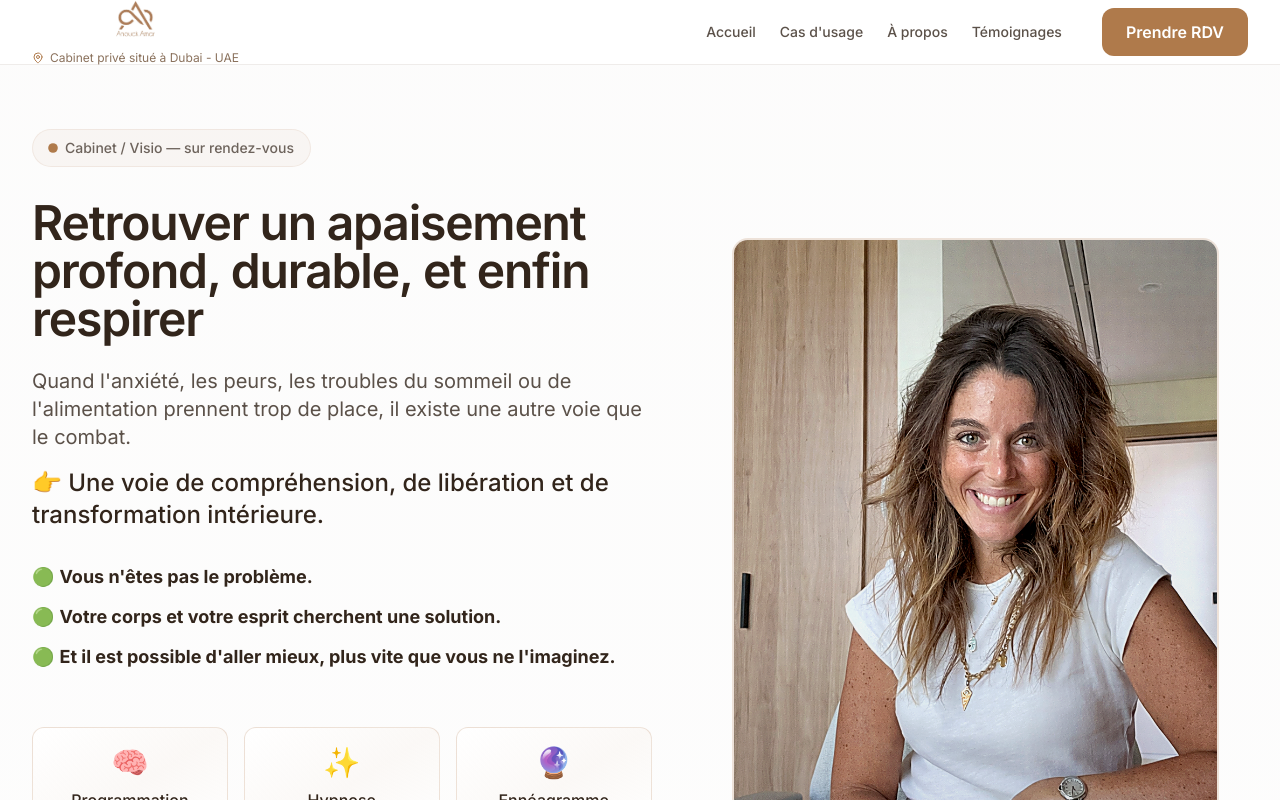
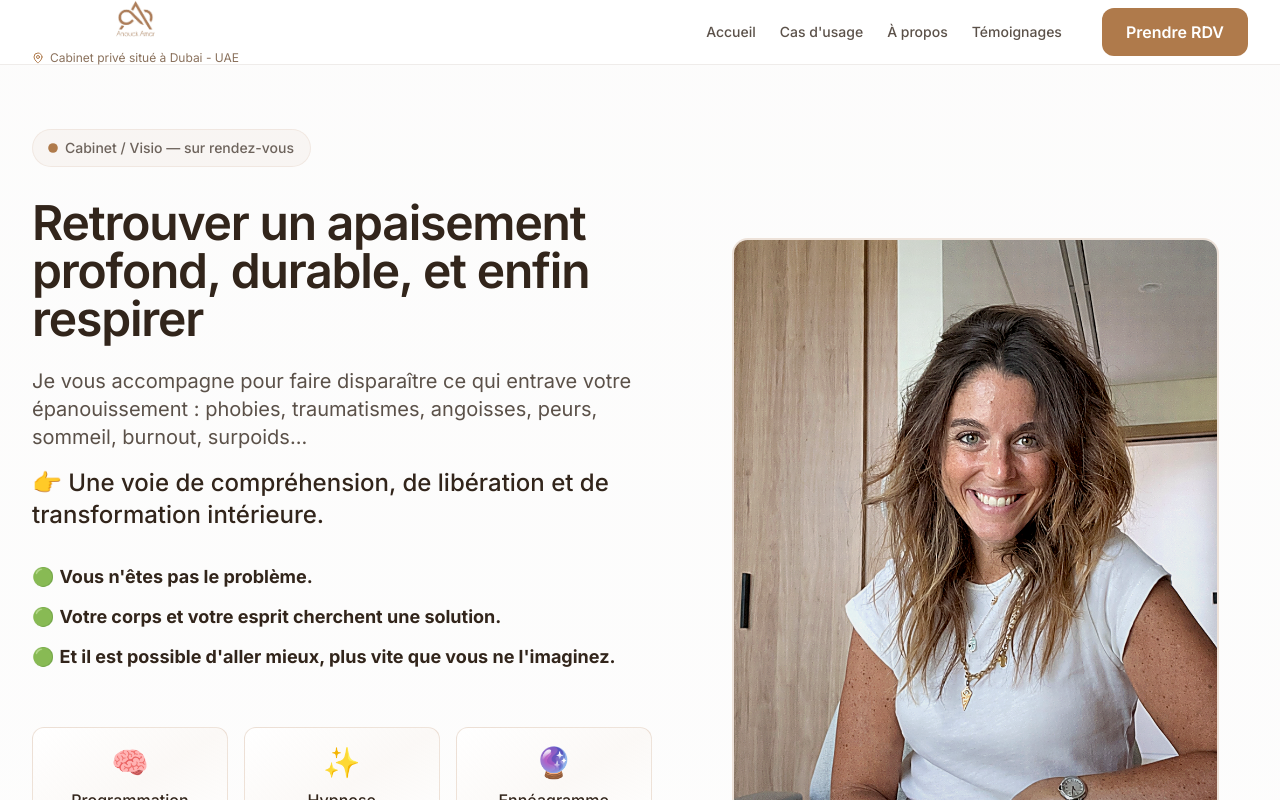
Before and after one commit to ilanamar26-code/anoucksite, a Next.js app: page / in a window 1280 px wide. Shown: the top 800 px of the page. Built offline with nearby package versions, Linux system fonts and the light colour scheme.

Commit message:
Mise à jour texte hero: 'Je vous accompagne pour faire disparaître ce qui entrave votre épanouissement...'

```diff
--- a/app/page.tsx
+++ b/app/page.tsx
@@ -60,8 +60,7 @@ export default function Home() {
                     transition={{ delay: 0.5, duration: 0.7 }}
                   >
                     <p>
-                      Quand l'anxiété, les peurs, les troubles du sommeil ou de l'alimentation prennent trop de place,
-                      il existe une autre voie que le combat.
+                      Je vous accompagne pour faire disparaître ce qui entrave votre épanouissement : phobies, traumatismes, angoisses, peurs, sommeil, burnout, surpoids...
                     </p>
                     <p className="text-xl md:text-2xl font-medium text-foreground">
                       👉 Une voie de compréhension, de libération et de transformation intérieure.
```
